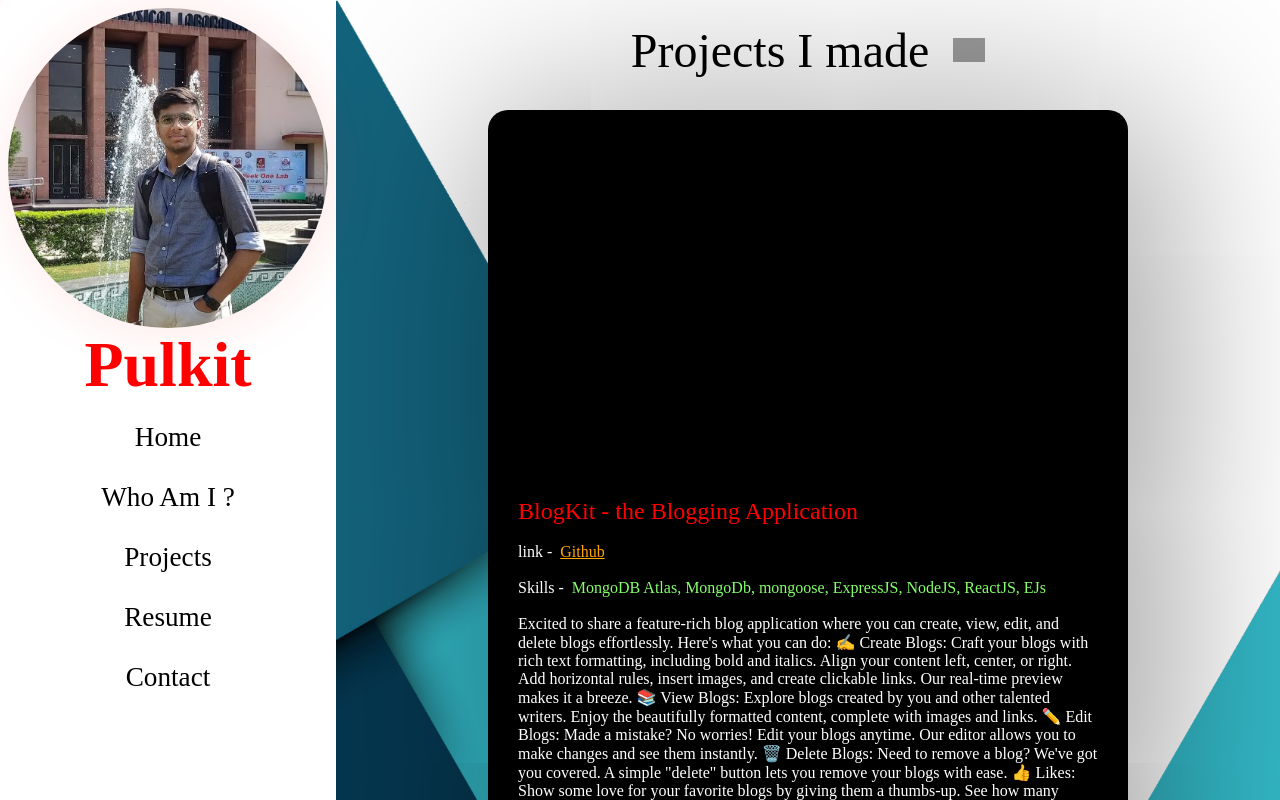
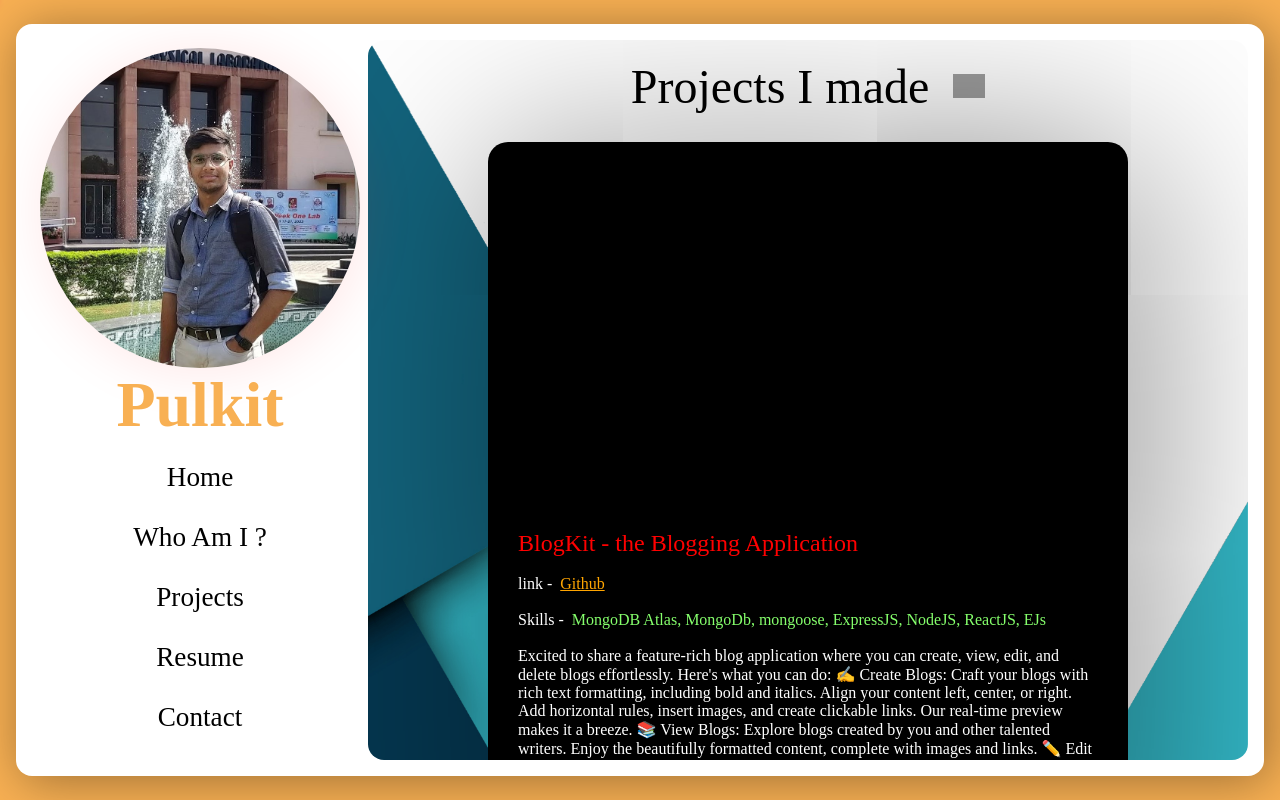
Before and after one commit to Pulkitxm/website, a React (Create React App) app: page /projects in a window 1280 px wide. Built offline with nearby package versions, Linux system fonts and the light colour scheme; grey boxes are pictures that could not be loaded; a web font is replaced by a local one.

Commit message:
ui updates

```diff
--- a/src/App.css
+++ b/src/App.css
@@ -3,19 +3,31 @@
     padding: 0;
 }
 
-html,
+:root {
+    --primColor: rgb(248, 176, 83);
+}
+
 body {
-    height: 100%;
-    width: 100%;
+    height: 100vh;
+    width: 100vw;
+    background-color: var(--primColor);
+    display: flex;
+    justify-content: center;
+    align-items: center;
+}
+
+#root {
+    background-color: #fff;
+    width: 95%;
+    height: 90%;
+    box-shadow: 5px 5px 50px #0000005e;
+    display: inline-flex;
+    border-radius: 1em;
+    padding: 1em;
 }
 
 a{
     text-decoration: none;
-}
-
-#root{
-    display: inline-flex;
-    width: 100%;
 }
 
 .Typewriter > p{
@@ -24,11 +36,13 @@ a{
 }
 
 .contentofpulkit{
-    height: 100vh;
+    height: 100%;
     width: 100%;
     overflow-x: hidden;
     display: flex;
     flex-direction: column;
+    border-radius: 1em;
+    overflow: hidden;
 }
 
 a {
@@ -49,7 +63,7 @@ a:active{
     background-color: rgb(0, 0, 0);
     z-index: 9999;
     width: 100%;
-    height: 100vh;
+    height: 100%;
     animation: fade-out 2s 1;
     display: flex;
     justify-content: center;
--- a/src/App.js
+++ b/src/App.js
@@ -22,13 +22,15 @@ const App = () => {
 
   return (
     <>
+      <Router style={{
+        oveflowX: "hidden"
+      }}>
         <LoadingBar
           color="#f11946"
           progress={progress}
           height={5}
           onLoaderFinished={() => setProgress(0)}
         />
-      <Router>
         <Navbar isloaded={loading} setProgress={setProgress} />
         <div className="contentofpulkit">
           <AnimatedRoutes setProgress={setProgress} />
--- a/src/components/components.css
+++ b/src/components/components.css
@@ -18,7 +18,7 @@
 .nav {
     user-select: none;
     color: #000000;
-    height: 98vh;
+    height: 98%;
     width: 350px;
     display: inline-flex;
     align-items: center;
@@ -26,12 +26,13 @@
     padding: .5rem;
     transition: .2s;
     z-index: 1000;
+    border-radius: 1em;
 }
 
 .nav:hover {
     transform: translateX(10px);
     transition: .5s;
-    box-shadow: 5px 5px 40px 0 var(--accentcolor);
+    box-shadow: 5px 0 40px 0 var(--accentcolor);
 }
 
 .nav h1 {
@@ -47,7 +48,7 @@
     display: block;
     text-align: center;
     font-size: 2em;
-    color: red;
+    color: var(--primColor);
 }
 
 .active,
@@ -56,7 +57,7 @@ ul li a {
 }
 
 .nav-ul li.active a {
-    color: red;
+    color: var(--primColor);
 }
 
 ul a:hover {
@@ -170,7 +171,7 @@ ul a:hover {
 }
 
 .projects {
-    height: 100vh;
+    height: 100%;
     width: 100%;
     background: url('../assets/bg.png')no-repeat;
     background-size: cover;
--- a/src/pages/Contact.js
+++ b/src/pages/Contact.js
@@ -75,7 +75,6 @@ const Contact = ({pageTransition}) => {
         });
     }
   };
-  console.log(submitText);
   return (
     <motion.div className="contact" initial="initial" animate="animate" exit="exit" variants={pageTransition}>
       <h1>Lets Connect with me</h1>
--- a/src/pages/Projects.js
+++ b/src/pages/Projects.js
@@ -151,12 +151,23 @@ Stay tuned for the official release of the Color Picker Extension. I can't wait
 const Projects = ({pageTransition}) => {
 
   return (
-    <motion.div className="projects" initial="initial" animate="animate" exit="exit" variants={pageTransition}>
-      <div className="top">
-        Projects I made &nbsp; <img src={star} alt="" />
+    <motion.div
+      initial="initial"
+      animate="animate"
+      exit="exit"
+      variants={pageTransition}
+      className="projects"
+      >
+      <div
+        style={{
+          height: '100%',
+        }}
+      >
+        <div className="top">
+          Projects I made &nbsp; <img src={star} alt="" />
+        </div>
+        <ProjectSlider projects={projects} />
       </div>
-      <ProjectSlider projects={projects} />
-
     </motion.div>
   );
 };
--- a/src/pages/pages.css
+++ b/src/pages/pages.css
@@ -2,7 +2,7 @@
 @import url('https://fonts.googleapis.com/css2?family=Material+Symbols+Outlined:opsz,wght,FILL,GRAD@48,400,0,0');
 @import url('https: //cdnjs.cloudflare.com/ajax/libs/font-awesome/6.4.0/css/all.min.css');
 
-.home{
+.home {
     width: 76%;
     display: flex;
     flex-direction: column;
@@ -11,11 +11,11 @@
     overflow: hidden;
 }
 
-.bg-home{
-    height:100vh;
+.bg-home {
+    height: 100%;
     width: 400px;
     position: absolute;
-    background:url('../assets/home-bg.png') no-repeat;
+    background: url('../assets/home-bg.png') no-repeat;
     background-size: cover;
     bottom: 0;
     right: 0px;
@@ -24,18 +24,20 @@
 }
 
 @keyframes keepmoving {
-    0%{
+    0% {
         transform: scale(1) translateY(0);
     }
-    50%{
+
+    50% {
         transform: scale(1.01) translateY(10px);
     }
-    100%{
+
+    100% {
         transform: scale(1) translateY(0);
     }
 }
 
-.home-banner{
+.home-banner {
     background: url('../assets/pulkit-banner.jpg');
     width: 40em;
     height: 40em;
@@ -43,30 +45,30 @@
     border-radius: 50%;
 }
 
-.highlight{
+.highlight {
     display: inline;
     color: rgb(172, 110, 207);
 }
 
-.home{
+.home {
     width: 100%;
-    height: 100vh;
+    height: 100%;
     display: flex;
     justify-content: center;
     align-items: center;
 }
 
-.orange{
+.orange {
     width: 100px;
     height: 100px;
-    background-color: orange;
+    background-color: var(--primColor);
     border-radius: 30px;
     position: fixed;
     z-index: -3;
-    transform: translate(-385%,-80%);
+    transform: translate(-385%, -80%);
 }
 
-.card{
+.card {
     user-select: none;
     width: 45em;
     height: 10em;
@@ -78,10 +80,10 @@
     display: flex;
     justify-content: center;
     flex-direction: column;
-    animation: cardanimate 2s ;
+    animation: cardanimate 2s;
 }
 
-.subtext{
+.subtext {
     /* text-align: right; */
     user-select: none;
     width: 45em;
@@ -89,48 +91,51 @@
     color: red;
     animation: subtextanimate 2s;
 }
-.subtext a h2{
+
+.subtext a h2 {
     color: grey;
 }
 
 @keyframes cardanimate {
-    0%{
+    0% {
         transform: translateY(-100px);
     }
-    100%{
+
+    100% {
         transform: translateY(0);
     }
 }
 
 @keyframes subtextanimate {
-    0%{
+    0% {
         transform: translateY(100px);
     }
-    100%{
+
+    100% {
         transform: translateY(0);
     }
 }
 
-.home .card p{
+.home .card p {
     cursor: text;
     font-size: 2rem;
     font-weight: 600;
     color: #000;
 }
 
-.home .card p .spani{
+.home .card p .spani {
     font-size: 2rem;
     color: grey;
 }
 
-.home .card p .spanarr{
+.home .card p .spanarr {
     font-size: 2rem;
     padding: 0 10px;
-    color: rgb(214, 139, 0);
+    color: var(--primColor);
     font-weight: 900;
 }
 
-.imgs{
+.imgs {
     display: grid;
     grid-template-rows: repeat(9, 1fr);
     grid-template-columns: repeat(9, 1fr);
@@ -139,58 +144,58 @@
     height: 100%;
 }
 
-.img-dingle{
+.img-dingle {
     width: 70px;
     opacity: .5;
     position: absolute;
 }
 
-.img-dingle:nth-of-type(1){
+.img-dingle:nth-of-type(1) {
     grid-row: 2;
     grid-column: 2;
 }
 
-.img-dingle:nth-of-type(2){
+.img-dingle:nth-of-type(2) {
     grid-row: 2;
     grid-column: 5;
 }
 
-.img-dingle:nth-of-type(3){
+.img-dingle:nth-of-type(3) {
     grid-row: 2;
     grid-column: 7;
 }
 
-.img-dingle:nth-of-type(4){
+.img-dingle:nth-of-type(4) {
     grid-row: 5;
     grid-column: 9;
 }
 
-.img-dingle:nth-of-type(5){
+.img-dingle:nth-of-type(5) {
     grid-row: 7;
     grid-column: 8;
 }
 
-.img-dingle:nth-of-type(6){
+.img-dingle:nth-of-type(6) {
     grid-row: 8;
     grid-column: 6;
 }
 
-.img-dingle:nth-of-type(7){
+.img-dingle:nth-of-type(7) {
     grid-row: 8;
     grid-column: 4;
 }
 
-.img-dingle:nth-of-type(8){
+.img-dingle:nth-of-type(8) {
     grid-row: 7;
     grid-column: 2;
 }
 
-.img-dingle:nth-of-type(9){
+.img-dingle:nth-of-type(9) {
     grid-row: 5;
     grid-column: 1;
 }
 
-.contact{
+.contact {
     height: 100%;
     display: flex;
     justify-content: center;
@@ -201,32 +206,37 @@
 
 .cf {
     display: grid;
-    grid-template-columns: repeat(2,1fr);
-    grid-template-rows: repeat(4,1fr);
+    grid-template-columns: repeat(2, 1fr);
+    grid-template-rows: repeat(4, 1fr);
     grid-gap: 10px 100px;
 }
 
-#input-name{
+#input-name {
     grid-row: 1;
     grid-column: 1;
 }
-#input-email{
-    grid-row:2 ;
-    grid-column:1 ;
+
+#input-email {
+    grid-row: 2;
+    grid-column: 1;
 }
-#input-subject{
-    grid-row:3 ;
-    grid-column:1 ;
+
+#input-subject {
+    grid-row: 3;
+    grid-column: 1;
 }
-#input-message{
-    grid-row:1/4 ;
-    grid-column:2 ;
+
+#input-message {
+    grid-row: 1/4;
+    grid-column: 2;
 }
-#input-submit{
+
+#input-submit {
     grid-row: 4;
     grid-column: 1/3;
 }
-#input-submit-disabled{
+
+#input-submit-disabled {
     grid-row: 4;
     grid-column: 1/3;
 }
@@ -242,6 +252,7 @@ form {
     text-align: center;
     margin: 20px auto;
 }
+
 form input,
 form textarea {
     border: 0;
@@ -260,9 +271,10 @@ form textarea {
 form input:focus {
     box-shadow: 0 0px 2px rgba(231, 76, 60, 1) !important;
 }
+
 form #input-submit {
     color: white;
-    background: #e74c3c;
+    background: var(--primColor);
     cursor: pointer;
     border: 0;
 }
@@ -287,84 +299,97 @@ form #input-submit-disabled:hover {
     bottom: 100px;
 }
 
-.codepen{
+.codepen {
     width: 50px;
     padding: 0 10px;
-    opacity:0.5;
+    opacity: 0.5;
     transition: .5s;
 }
-.facebook{
+
+.facebook {
     width: 50px;
     padding: 0 10px;
-    opacity:0.5;
+    opacity: 0.5;
     transition: .5s;
 }
-.github{
+
+.github {
     width: 50px;
     padding: 0 10px;
-    opacity:0.5;
+    opacity: 0.5;
     transition: .5s;
 }
-.gmail{
+
+.gmail {
     width: 60px;
     height: 60px;
-    opacity:0.5;
+    opacity: 0.5;
     transition: .5s;
     padding: 0 10px;
     transform: translateY(5px);
 }
-.instagram{
+
+.instagram {
     width: 69px;
     padding: 0 5px;
-    opacity:0.5;
+    opacity: 0.5;
     transition: .5s;
 }
-.linkedin{
+
+.linkedin {
     width: 70px;
     padding: 0 1px;
-    opacity:0.5;
+    opacity: 0.5;
     transition: .5s;
     transform: translateY(5px);
 }
-.youtube{
+
+.youtube {
     width: 50px;
     padding: 0 10px;
-    opacity:0.5;
+    opacity: 0.5;
     transition: .5s;
 }
-.codepen:hover{
+
+.codepen:hover {
     opacity: 1;
     transform: scale(1.3);
 }
-.facebook:hover{
+
+.facebook:hover {
     opacity: 1;
     transform: scale(1.3);
 }
-.github:hover{
+
+.github:hover {
     opacity: 1;
     transform: scale(1.3);
 }
-.gmail:hover{
+
+.gmail:hover {
     opacity: 1;
     transform: scale(1.3);
 }
-.instagram:hover{
+
+.instagram:hover {
     opacity: 1;
     transform: scale(1.3);
 }
-.linkedin:hover{
+
+.linkedin:hover {
     opacity: 1;
     transform: scale(1.3);
 }
-.youtube:hover{
+
+.youtube:hover {
     opacity: 1;
     transform: scale(1.3);
 }
 
 .about {
-    height: 100vh;
+    height: 100%;
     width: 100%;
-    background: linear-gradient(90deg,rgba(0, 0, 0, 0.9), rgba(0, 0, 0, 0)),
+    background: linear-gradient(90deg, rgba(0, 0, 0, 0.9), rgba(0, 0, 0, 0)),
         url('../assets/about-bg.jpg');
     background-size: cover;
     color: #fff;
@@ -373,6 +398,7 @@ form #input-submit-disabled:hover {
     /* align-items: center; */
     text-align: center;
     padding: 40px;
+    overflow-y: scroll;
 }
 
 .about h2 {
@@ -387,7 +413,7 @@ form #input-submit-disabled:hover {
     line-height: 1.6;
     margin-bottom: 20px;
     text-align: left;
-    color:#b6b6b6;
+    color: #b6b6b6;
 }
 
 .about p.bitbig {
@@ -409,12 +435,12 @@ form #input-submit-disabled:hover {
     color: #f39c12;
 }
 
-.projects{
+.projects {
     /* height: 100vh; */
 }
 
-.projects .top{
-    height: 10vh;
+.projects .top {
+    height: 10%;
     display: flex;
     justify-content: center;
     align-items: center;
@@ -423,7 +449,7 @@ form #input-submit-disabled:hover {
     padding: 10px;
 }
 
-.projects .top img{
+.projects .top img {
     width: 2rem;
 }
 
@@ -447,13 +473,13 @@ form #input-submit-disabled:hover {
     width: 6px;
     height: 100%;
     margin-left: -3px;
-  background: rgb(80,80,80);
-  background: -moz-linear-gradient(top, rgba(80,80,80,0) 0%, rgb(80,80,80) 8%, rgb(80,80,80) 92%, rgba(80,80,80,0) 100%);
-  background: -webkit-gradient(linear, left top, left bottom, color-stop(0%,rgba(30,87,153,1)), color-stop(100%,rgba(125,185,232,1)));
-  background: -webkit-linear-gradient(top, rgba(80,80,80,0) 0%, rgb(80,80,80) 8%, rgb(80,80,80) 92%, rgba(80,80,80,0) 100%);
-  background: -o-linear-gradient(top, rgba(80,80,80,0) 0%, rgb(80,80,80) 8%, rgb(80,80,80) 92%, rgba(80,80,80,0) 100%);
-  background: -ms-linear-gradient(top, rgba(80,80,80,0) 0%, rgb(80,80,80) 8%, rgb(80,80,80) 92%, rgba(80,80,80,0) 100%);
-  background: linear-gradient(to bottom, rgba(80,80,80,0) 0%, rgb(80,80,80) 8%, rgb(80,80,80) 92%, rgba(80,80,80,0) 100%);
+    background: rgb(80, 80, 80);
+    background: -moz-linear-gradient(top, rgba(80, 80, 80, 0) 0%, rgb(80, 80, 80) 8%, rgb(80, 80, 80) 92%, rgba(80, 80, 80, 0) 100%);
+    background: -webkit-gradient(linear, left top, left bottom, color-stop(0%, rgba(30, 87, 153, 1)), color-stop(100%, rgba(125, 185, 232, 1)));
+    background: -webkit-linear-gradient(top, rgba(80, 80, 80, 0) 0%, rgb(80, 80, 80) 8%, rgb(80, 80, 80) 92%, rgba(80, 80, 80, 0) 100%);
+    background: -o-linear-gradient(top, rgba(80, 80, 80, 0) 0%, rgb(80, 80, 80) 8%, rgb(80, 80, 80) 92%, rgba(80, 80, 80, 0) 100%);
+    background: -ms-linear-gradient(top, rgba(80, 80, 80, 0) 0%, rgb(80, 80, 80) 8%, rgb(80, 80, 80) 92%, rgba(80, 80, 80, 0) 100%);
+    background: linear-gradient(to bottom, rgba(80, 80, 80, 0) 0%, rgb(80, 80, 80) 8%, rgb(80, 80, 80) 92%, rgba(80, 80, 80, 0) 100%);
 
     z-index: 5;
 }
@@ -493,7 +519,7 @@ form #input-submit-disabled:hover {
 .flag {
     position: relative;
     display: inline;
-  background: rgb(248,248,248);
+    background: rgb(248, 248, 248);
     padding: 6px 10px;
     border-radius: 5px;
 
@@ -502,15 +528,15 @@ form #input-submit-disabled:hover {
 }
 
 .direction-l .flag {
-  -webkit-box-shadow: -1px 1px 1px rgba(0,0,0,0.15), 0 0 1px rgba(0,0,0,0.15);
-  -moz-box-shadow: -1px 1px 1px rgba(0,0,0,0.15), 0 0 1px rgba(0,0,0,0.15);
-  box-shadow: -1px 1px 1px rgba(0,0,0,0.15), 0 0 1px rgba(0,0,0,0.15);
+    -webkit-box-shadow: -1px 1px 1px rgba(0, 0, 0, 0.15), 0 0 1px rgba(0, 0, 0, 0.15);
+    -moz-box-shadow: -1px 1px 1px rgba(0, 0, 0, 0.15), 0 0 1px rgba(0, 0, 0, 0.15);
+    box-shadow: -1px 1px 1px rgba(0, 0, 0, 0.15), 0 0 1px rgba(0, 0, 0, 0.15);
 }
 
 .direction-r .flag {
-  -webkit-box-shadow: 1px 1px 1px rgba(0,0,0,0.15), 0 0 1px rgba(0,0,0,0.15);
-  -moz-box-shadow: 1px 1px 1px rgba(0,0,0,0.15), 0 0 1px rgba(0,0,0,0.15);
-  box-shadow: 1px 1px 1px rgba(0,0,0,0.15), 0 0 1px rgba(0,0,0,0.15);
+    -webkit-box-shadow: 1px 1px 1px rgba(0, 0, 0, 0.15), 0 0 1px rgba(0, 0, 0, 0.15);
+    -moz-box-shadow: 1px 1px 1px rgba(0, 0, 0, 0.15), 0 0 1px rgba(0, 0, 0, 0.15);
+    box-shadow: 1px 1px 1px rgba(0, 0, 0, 0.15), 0 0 1px rgba(0, 0, 0, 0.15);
 }
 
 .direction-l .flag:before,
@@ -525,7 +551,7 @@ form #input-submit-disabled:hover {
     margin-top: -10px;
     background: #fff;
     border-radius: 10px;
-  border: 4px solid rgb(255,80,80);
+    border: 4px solid rgb(255, 80, 80);
     z-index: 10;
 }
 
@@ -542,7 +568,7 @@ form #input-submit-disabled:hover {
     width: 0;
     margin-top: -8px;
     border: solid transparent;
-  border-left-color: rgb(248,248,248);
+    border-left-color: rgb(248, 248, 248);
     border-width: 8px;
     pointer-events: none;
 }
@@ -556,7 +582,7 @@ form #input-submit-disabled:hover {
     width: 0;
     margin-top: -8px;
     border: solid transparent;
-  border-right-color: rgb(248,248,248);
+    border-right-color: rgb(248, 248, 248);
     border-width: 8px;
     pointer-events: none;
 }
@@ -566,7 +592,7 @@ form #input-submit-disabled:hover {
 
     line-height: 1em;
     font-size: 0.66666em;
-  color: rgb(250,80,80);
+    color: rgb(250, 80, 80);
     vertical-align: middle;
 }
 
@@ -581,7 +607,7 @@ form #input-submit-disabled:hover {
 .time {
     display: inline-block;
     padding: 4px 6px;
-  background: rgb(248,248,248);
+    background: rgb(248, 248, 248);
 }
 
 .desc {
@@ -622,7 +648,7 @@ form #input-submit-disabled:hover {
     }
 
     .flag {
-	background: rgb(255,255,255);
+        background: rgb(255, 255, 255);
         z-index: 15;
     }
 
@@ -638,7 +664,7 @@ form #input-submit-disabled:hover {
         margin-left: -9px;
         background: #fff;
         border-radius: 10px;
-	border: 4px solid rgb(255,80,80);
+        border: 4px solid rgb(255, 80, 80);
         z-index: 10;
     }
 
@@ -652,7 +678,7 @@ form #input-submit-disabled:hover {
         width: 0;
         margin-left: -8px;
         border: solid transparent;
-	border-bottom-color: rgb(255,255,255);
+        border-bottom-color: rgb(255, 255, 255);
         border-width: 8px;
         pointer-events: none;
     }
@@ -676,10 +702,10 @@ form #input-submit-disabled:hover {
         position: relative;
         margin: 1em 0 0 0;
         padding: 1em;
-	background: rgb(245,245,245);
-	-webkit-box-shadow: 0 0 1px rgba(0,0,0,0.20);
-	-moz-box-shadow: 0 0 1px rgba(0,0,0,0.20);
-	box-shadow: 0 0 1px rgba(0,0,0,0.20);
+        background: rgb(245, 245, 245);
+        -webkit-box-shadow: 0 0 1px rgba(0, 0, 0, 0.20);
+        -moz-box-shadow: 0 0 1px rgba(0, 0, 0, 0.20);
+        box-shadow: 0 0 1px rgba(0, 0, 0, 0.20);
 
         z-index: 15;
     }
@@ -703,10 +729,12 @@ form #input-submit-disabled:hover {
     }
 
 }
+
 .buttonDownload {
     display: inline-block;
     position: absolute;
-    top: 10px;right: 10px;
+    top: 10px;
+    right: 10px;
     padding: 10px 25px;
     background-color: #4CC713;
     color: white;
@@ -788,109 +816,118 @@ form #input-submit-disabled:hover {
     }
 }
 
-.resume{
-    padding:  2em 10em;
+.resume {
+    padding: 2em 10em;
 }
-.h1-resume{
+
+.h1-resume {
     color: blue;
     text-align: center;
 }
 
-.h2-resume{
+.h2-resume {
     text-align: center;
 }
-.top-links-resume{
+
+.top-links-resume {
     display: flex;
     justify-content: space-between;
 }
 
-.top-links-resume .linkedin-resume ,
+.top-links-resume .linkedin-resume,
 .top-links-resume .github-resume {
     opacity: .5;
 }
 
-.top-links-resume .linkedin-resume:hover ,
+.top-links-resume .linkedin-resume:hover,
 .top-links-resume .github-resume:hover {
     opacity: 1;
 }
+
 .top-links-resume .linkedin-resume a,
-.top-links-resume .github-resume a{
+.top-links-resume .github-resume a {
     display: flex;
     align-items: center;
     justify-content: center;
     text-decoration: none;
     color: #000;
 }
+
 .top-links-resume .linkedin-resume img,
-.top-links-resume .github-resume img{
+.top-links-resume .github-resume img {
     width: 1em;
 }
 
 .top-links-resume .linkedin-resume p,
-.top-links-resume .github-resume p{
-    font-size:1em;
+.top-links-resume .github-resume p {
+    font-size: 1em;
     display: inline;
 }
 
 .section {
     font-size: 1.3em;
 }
-.section .section-h2{
+
+.section .section-h2 {
     color: rgb(57, 126, 255);
     font-weight: 200;
 }
-.section hr{
+
+.section hr {
     margin: 5px 0;
 }
-.section .section-hr-dark{
+
+.section .section-hr-dark {
     height: 5px;
     background-color: #000;
     opacity: .7;
 }
-.section .section-hr-light{
+
+.section .section-hr-light {
     height: 5px;
     background-color: #000;
     opacity: .2;
 }
 
-.section .project h2 a img{
+.section .project h2 a img {
     width: .8em;
     opacity: .4;
 }
 
-.section .project h2 a img:hover{
+.section .project h2 a img:hover {
     opacity: 1;
 }
 
-.section .hobby{
+.section .hobby {
     padding: 0 20px;
 }
 
-.notfound{
-    height: 100vh;
+.notfound {
+    height: 100%;
     display: flex;
     justify-content: center;
     align-items: center;
 }
 
-.not-found-description{
+.not-found-description {
     font-size: 2em;
     text-align: center;
 }
 
-.not-found-image{
+.not-found-image {
     border: none;
 }
-.not-found-back-link{
+
+.not-found-back-link {
     text-align: right;
     color: #000;
 }
 
-.scrollNext{
+.scrollNext {
     display: block;
     margin: auto;
     font-size: 2em;
-    background-color: greenyellow;
+    background-color: var(--primColor);
     border-radius: 1em;
     cursor: pointer;
     padding: .1em .2em;
```
Also changed, not shown: src/pages/Home.js (+23 -5 lines), src/pages/Resume.js (+21 -2 lines), 1 other file (tests, documents, lock files or other folders). Lines whose indentation alone changed are shown as unchanged.
